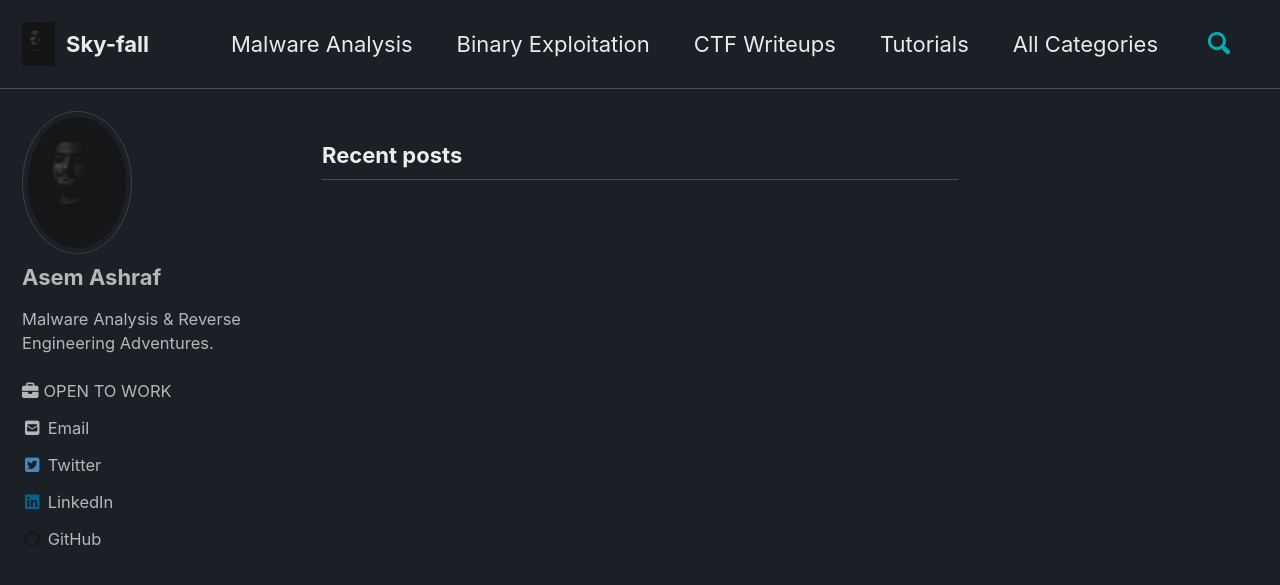
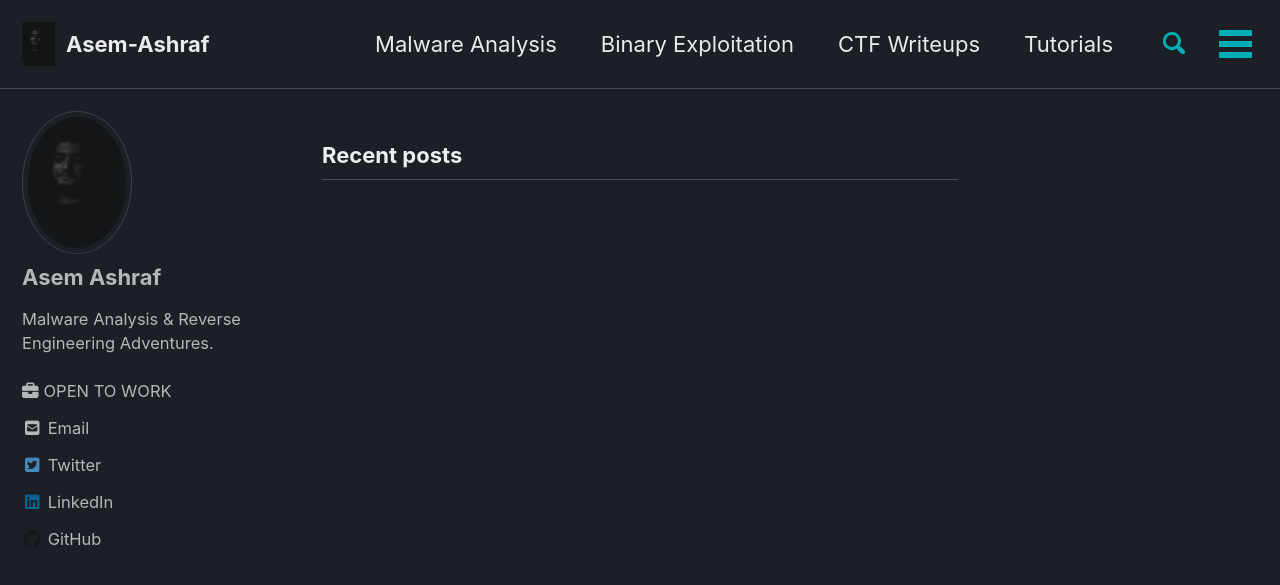
Before and after one commit to Asem-Ashraf-git/Asem-Ashraf-git.github.io, a Jekyll site: the page built from index.html, in a window 1280 px wide and 900 px high. Shown: the top 585 px of the window. Built offline with Jekyll 4.4.1, drawn with Linux system fonts in a browser that asks for light colours; cached includes are drawn as plain includes; nearby versions of some CDN libraries; the list of posts is cut into pages by our own code.

Commit message:
_config.yml

```diff
--- a/_config.yml
+++ b/_config.yml
@@ -16,7 +16,7 @@ minimal_mistakes_skin: "dark" # "air", "aqua", "contrast", "dark", "dirt", "neon
 
 # Site Settings
 locale: "en-US"
-title: "Sky-fall"
+title: "Asem-Ashraf"
 title_separator: "-"
 subtitle: # site tagline that appears below site title in masthead
 name: "Asem Ashraf"
```
